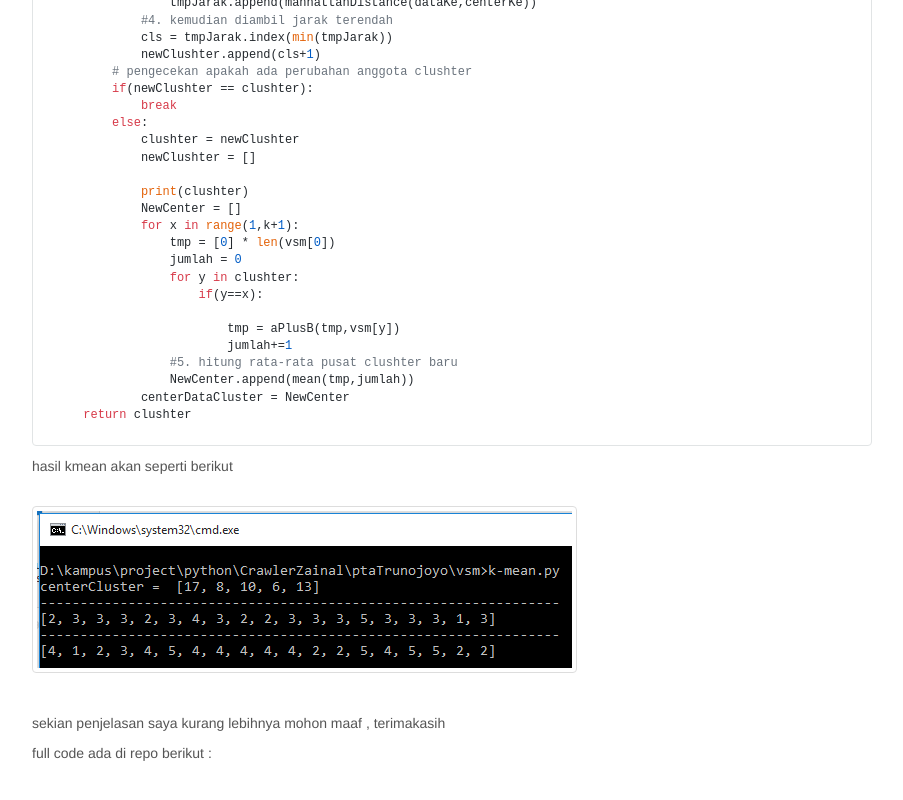
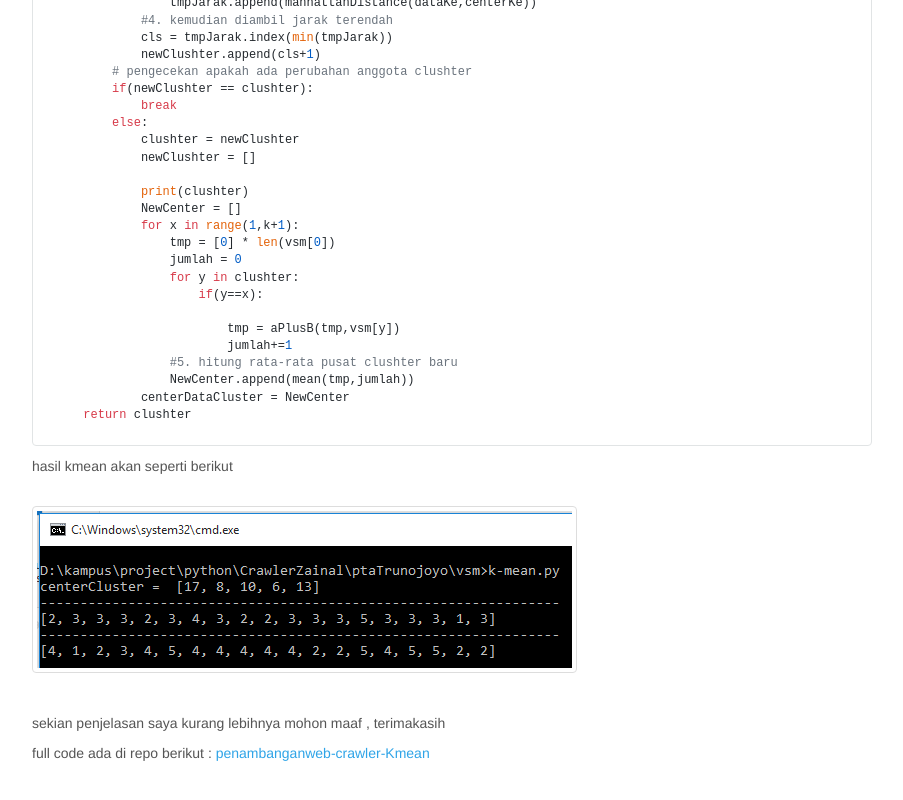
Before and after one commit to ariefzzz/penambanganweb-crawler-Kmean, a plain HTML site: page docs/index.html in a window 1280 px wide. Shown: the part 11056-11856 px from the top of the page, without its empty margins (323-1226 px from the left). Drawn offline with nearby package versions, Linux system fonts and the light colour scheme.

Commit message:
Update index.html

```diff
--- a/docs/index.html
+++ b/docs/index.html
@@ -381,7 +381,7 @@ def simpanDataTerstruktur(conn , text , url):
 <p>hasil kmean akan seperti berikut</p>
 <p><img alt="1555754273918" src="img\1555754273918.png" /></p>
 <p>sekian penjelasan saya kurang lebihnya mohon maaf   , terimakasih</p>
-<p>full code ada di repo berikut  : <a href="https://github.com/ariefzzz/penambanganweb-crawler-Kmean/tree/master/source"></a></p></div>
+<p>full code ada di repo berikut  : <a href="https://github.com/ariefzzz/penambanganweb-crawler-Kmean/tree/master/source">penambanganweb-crawler-Kmean</a></p></div>
         </div>
 
         <footer class="col-md-12">
```
